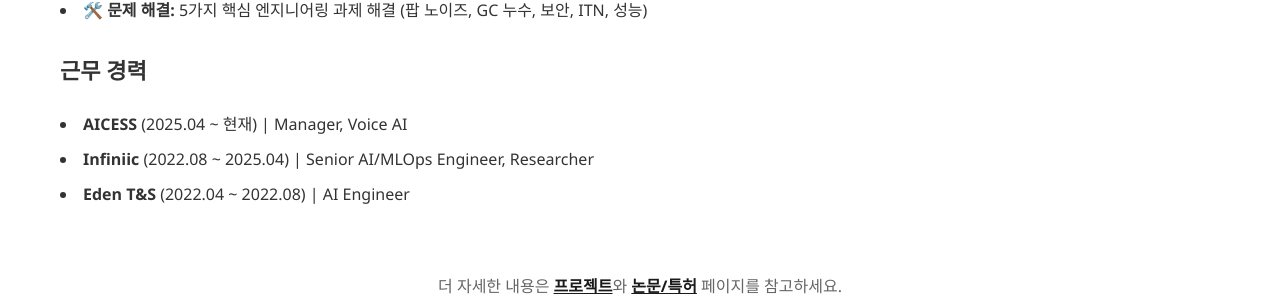
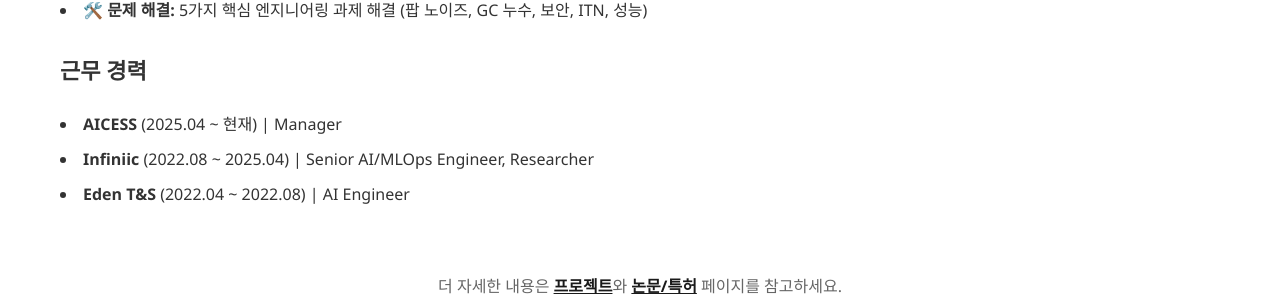
Before and after one commit to ckc5800/ckc5800.github.io, a Jekyll site: the page built from about.html, in a window 1280 px wide and 900 px high, scrolled down 377 px. Shown: the part 367-675 px from the top of the window. Built offline with Jekyll 4.4.1, drawn with Linux system fonts in a browser that asks for light colours.

Commit message:
Remove 'Voice AI' references - change to 'Manager' and 'Speech Processing'

```diff
--- a/about.html
+++ b/about.html
@@ -32,7 +32,7 @@
 
     <h3>근무 경력</h3>
     <ul style="list-style-position: inside; line-height: 2.2;">
-        <li><strong>AICESS</strong> (2025.04 ~ 현재) | Manager, Voice AI</li>
+        <li><strong>AICESS</strong> (2025.04 ~ 현재) | Manager</li>
         <li><strong>Infiniic</strong> (2022.08 ~ 2025.04) | Senior AI/MLOps Engineer, Researcher</li>
         <li><strong>Eden T&S</strong> (2022.04 ~ 2022.08) | AI Engineer</li>
     </ul>
--- a/skills.html
+++ b/skills.html
@@ -120,7 +120,7 @@
 
 <div style="display: grid; grid-template-columns: repeat(auto-fit, minmax(300px, 1fr)); gap: 30px;">
     <div class="skill-category">
-        <h3>Voice AI & Speech Processing</h3>
+        <h3>Speech Processing</h3>
         <p>TTS/STT 시스템 설계, 실시간 스트리밍, 초저지연 최적화, 음성 모델 파인튜닝</p>
     </div>
 
```
